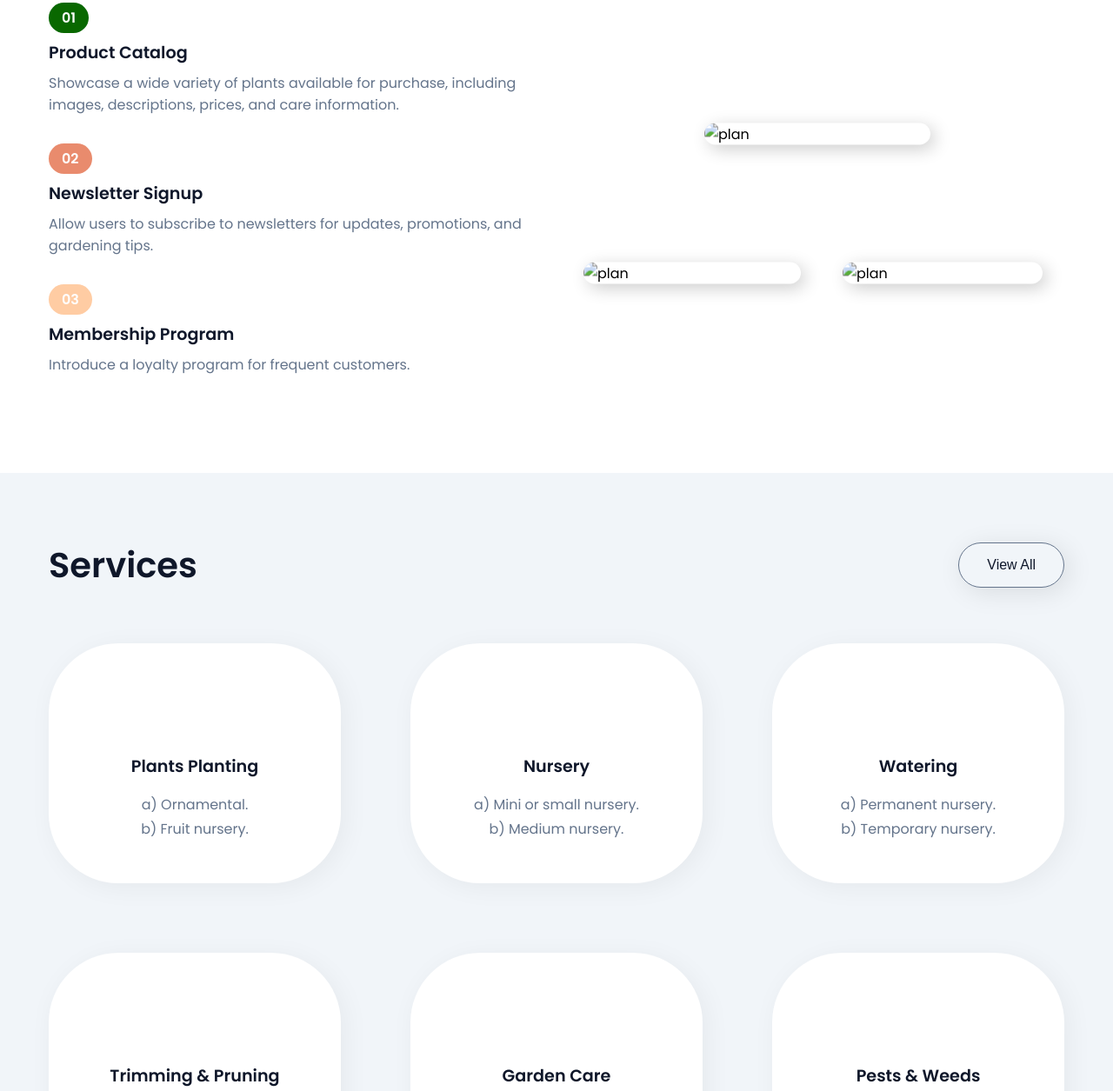
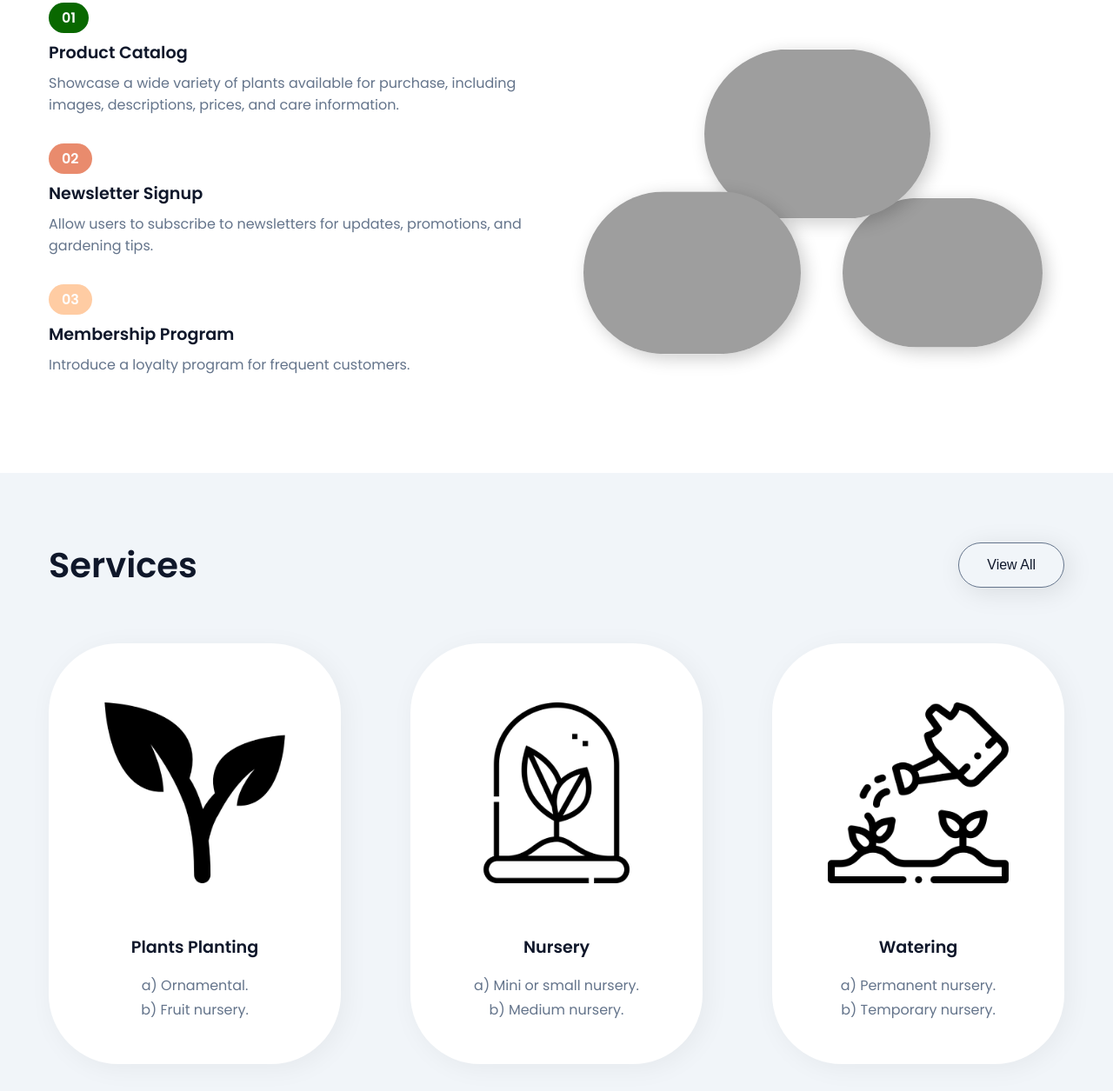
Before and after one commit to SamarthGhule/LandingPage_Plantation, a plain HTML site: page index.html in a window 1280 px wide. Shown: the part 649-1904 px from the top of the page at 87% size. Drawn offline with nearby package versions, Linux system fonts and the light colour scheme; the site is published under a folder, as on GitHub Pages, so addresses that start at the root find nothing.

Commit message:
Update index.html

```diff
--- a/index.html
+++ b/index.html
@@ -59,9 +59,9 @@
           <!-- <img src="assets/plan-1 (2).jpg" alt="plan" />
           <img src="assets/plan-3 (2).jpg" alt="plan" />
           <img src="assets/plan-2 (2).jpg" alt="plan" /> -->
-          <img src="/assets/plan-1 (2).jpg" alt="plan" />
-          <img src="/assets/plan-3 (2).jpg" alt="plan" />
-          <img src="/assets/plan-2 (2).jpg" alt="plan" />
+          <img src="assets/plan-1 (2).jpg" alt="plan" />
+          <img src="assets/plan-3 (2).jpg" alt="plan" />
+          <img src="assets/plan-2 (2).jpg" alt="plan" />
         </div>
       </div>
     </section>
@@ -76,7 +76,7 @@
         </div>
         <div class="memories__grid">
           <div class="memories__card">
-            <span><img src="/assets/plants-planting.png" alt=""></span>
+            <span><img src="assets/plants-planting.png" alt=""></span>
             <h4>Plants Planting</h4>
             <p>
               a) Ornamental.
@@ -93,7 +93,7 @@
             </p>
           </div>
           <div class="memories__card">
-            <span><img src="/assets/plant-nursery.png" alt=""></span>
+            <span><img src="assets/plant-nursery.png" alt=""></span>
             <h4>Nursery</h4>
             <p>
               a) Mini or small nursery.
@@ -104,7 +104,7 @@
             </p>
           </div>
           <div class="memories__card">
-            <span><img src="/assets/watering-can.png" alt=""></span>
+            <span><img src="assets/watering-can.png" alt=""></span>
             <h4>Watering</h4>
             <p>
               a) Permanent nursery.
@@ -113,7 +113,7 @@
             </p>
           </div>
           <div class="memories__card">
-            <span><img src="/assets/pruning.png" alt=""></span>
+            <span><img src="assets/pruning.png" alt=""></span>
             <h4>Trimming & Pruning</h4>
             <p>
               a) Pot/polybag nursery.
@@ -122,7 +122,7 @@
             </p>
           </div>
           <div class="memories__card">
-            <span><img src="/assets/medicine.png" alt=""></span>
+            <span><img src="assets/medicine.png" alt=""></span>
             <h4>Garden Care</h4>
             <p>
               a) Lower equality nursery.
@@ -133,7 +133,7 @@
             </p>
           </div>
           <div class="memories__card">
-            <span><img src="/assets/insecticide.png" alt=""></span>
+            <span><img src="assets/insecticide.png" alt=""></span>
             <h4>Pests & Weeds</h4>
             <p>
               a) Homestead nursery.
```
